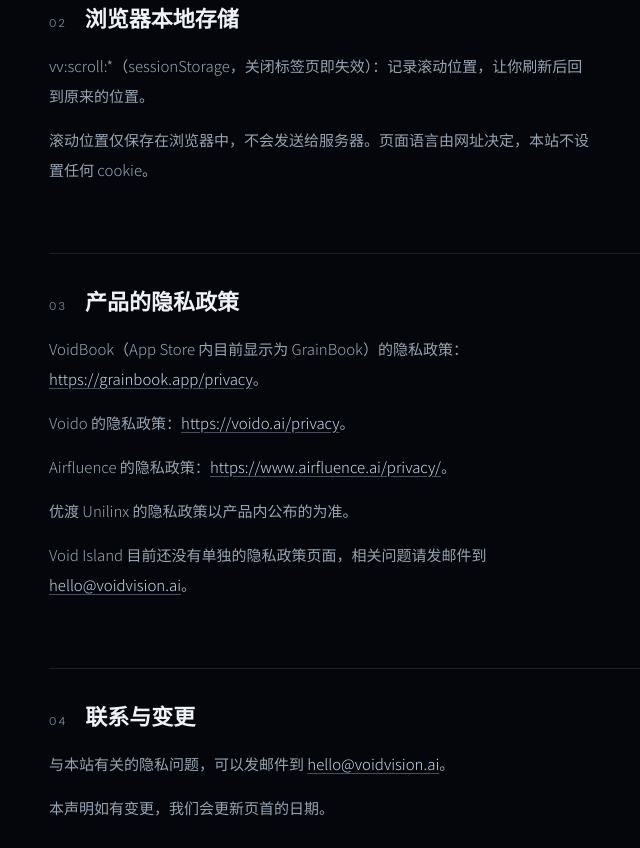
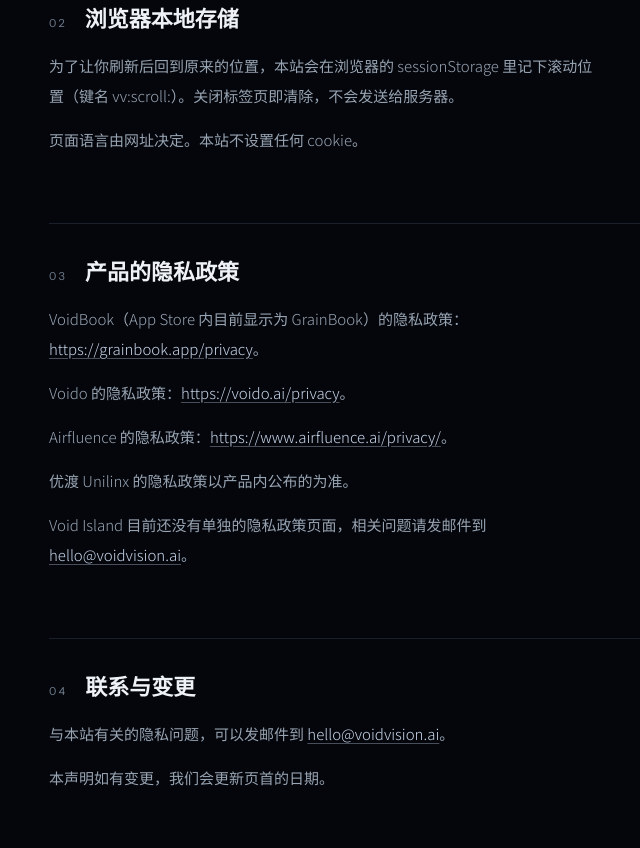
Before and after one commit to void-vision/void-vision-company, a Next.js app: page /zh/privacy in a window 1280 px wide. Shown: the part 900-1748 px from the top of the page, without its empty margins (229-869 px from the left). Built offline with nearby package versions, Linux system fonts and the light colour scheme; no server answers.

Commit message:
fix(site): 隐私页浏览器存储一节先讲用途再写键名

```diff
--- a/src/content/site.ts
+++ b/src/content/site.ts
@@ -343,8 +343,8 @@ const zh: Dictionary = {
         "托管服务商在提供服务的过程中会生成标准的访问日志（通常包含 IP 地址与 User-Agent），我们不使用这些日志做分析、画像或广告。",
       ] },
       { no: "02", h: "浏览器本地存储", p: [
-        "vv:scroll:*（sessionStorage，关闭标签页即失效）：记录滚动位置，让你刷新后回到原来的位置。",
-        "滚动位置仅保存在浏览器中，不会发送给服务器。页面语言由网址决定，本站不设置任何 cookie。",
+        "为了让你刷新后回到原来的位置，本站会在浏览器的 sessionStorage 里记下滚动位置（键名 vv:scroll:）。关闭标签页即清除，不会发送给服务器。",
+        "页面语言由网址决定。本站不设置任何 cookie。",
       ] },
       { no: "03", h: "产品的隐私政策", p: [
         "VoidBook（App Store 内目前显示为 GrainBook）的隐私政策：https://grainbook.app/privacy。",
@@ -521,8 +521,8 @@ const en: Dictionary = {
         "Our hosting provider generates standard access logs in the course of serving the site, typically an IP address and user agent. We do not use those logs for analytics, profiling or advertising.",
       ] },
       { no: "02", h: "Browser storage", p: [
-        "vv:scroll:* (sessionStorage, cleared when you close the tab): saves your scroll position so you can return to it after a reload.",
-        "Your scroll position stays in your browser and is not sent to the server. The URL determines the page language, and this site sets no cookies.",
+        "To bring you back to where you were after a reload, the site remembers your scroll position in your browser's sessionStorage (key vv:scroll:). It is cleared when you close the tab and is never sent to our server.",
+        "The URL determines the page language. This site sets no cookies.",
       ] },
       { no: "03", h: "Product privacy policies", p: [
         "VoidBook, currently listed on the App Store as GrainBook: https://grainbook.app/privacy",
```
